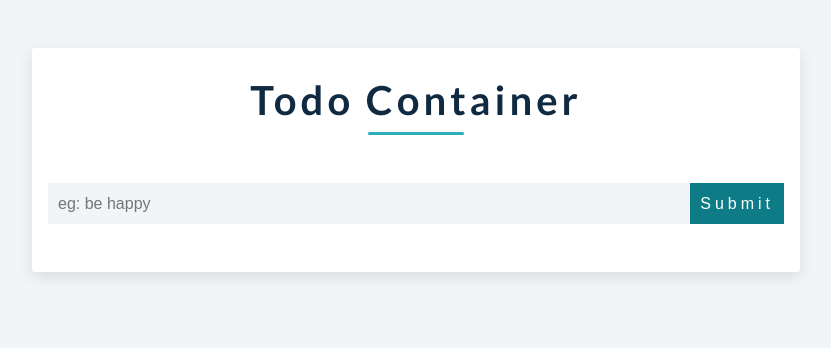
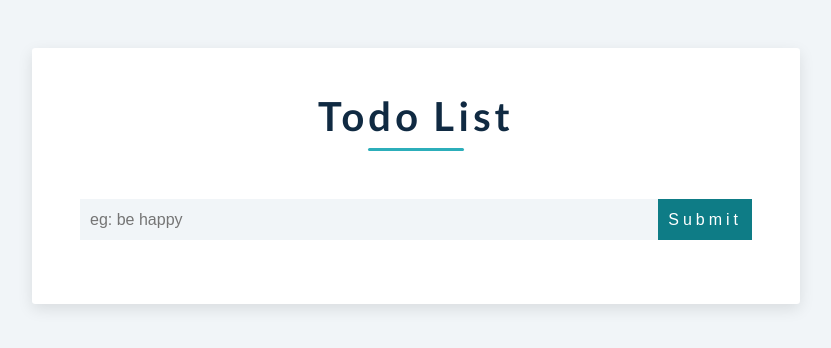
Before and after one commit to racharlasrikanth/react-todo-list, a React (Create React App) app: page / in a window 1280 px wide. Shown: the top 348 px of the page, without its empty margins (224-1055 px from the left). Built offline with nearby package versions, Linux system fonts and the light colour scheme.

Commit message:
title changed && few styles added

```diff
--- a/src/components/Title.js
+++ b/src/components/Title.js
@@ -2,7 +2,7 @@ import React from 'react';
 
 const Title = () => {
   return <div className="title">
-  <h2>todo container</h2>
+  <h2>todo list</h2>
   <div className="underline"></div>
 </div>;
 }
--- a/src/index.css
+++ b/src/index.css
@@ -332,3 +332,9 @@ main{
   color: red;
   border-color: red;
 }
+
+@media screen and (min-width: 768px) {
+  .main-container{
+    padding: 3rem;
+  }
+}
```
